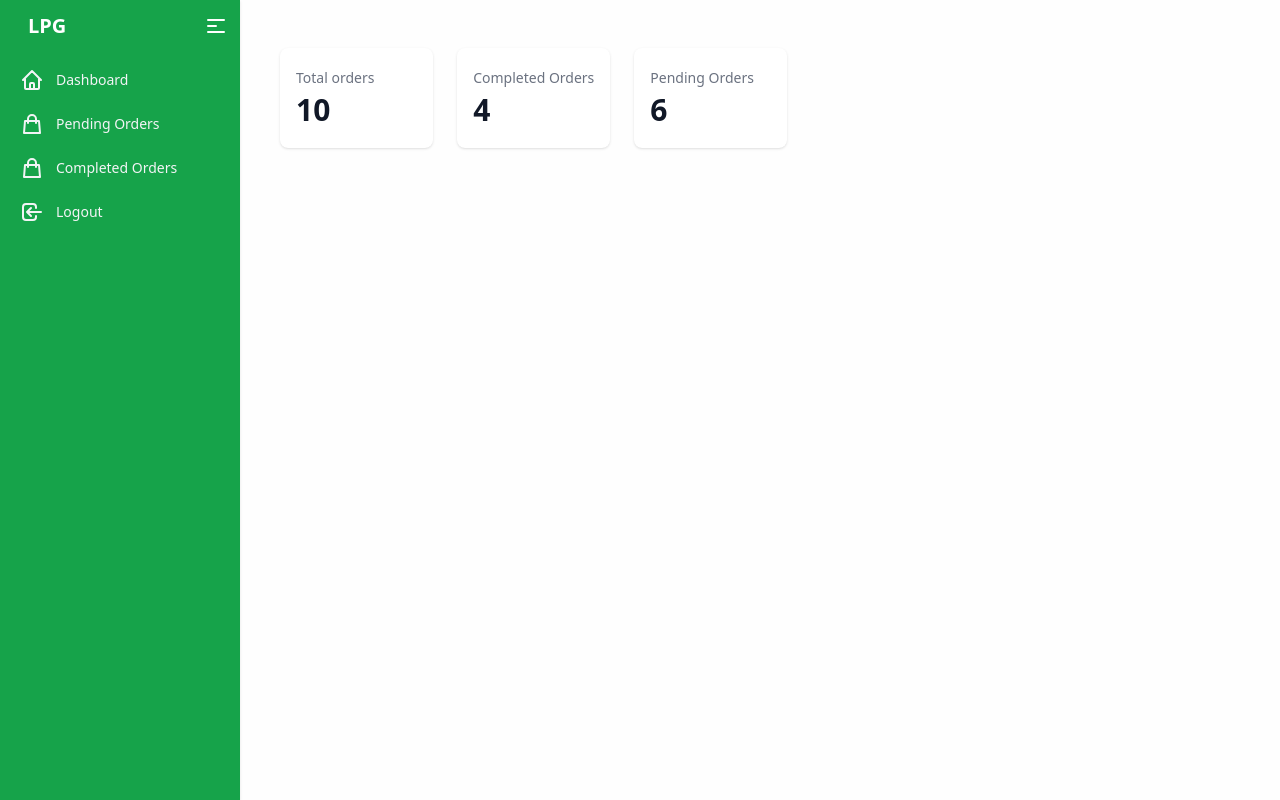
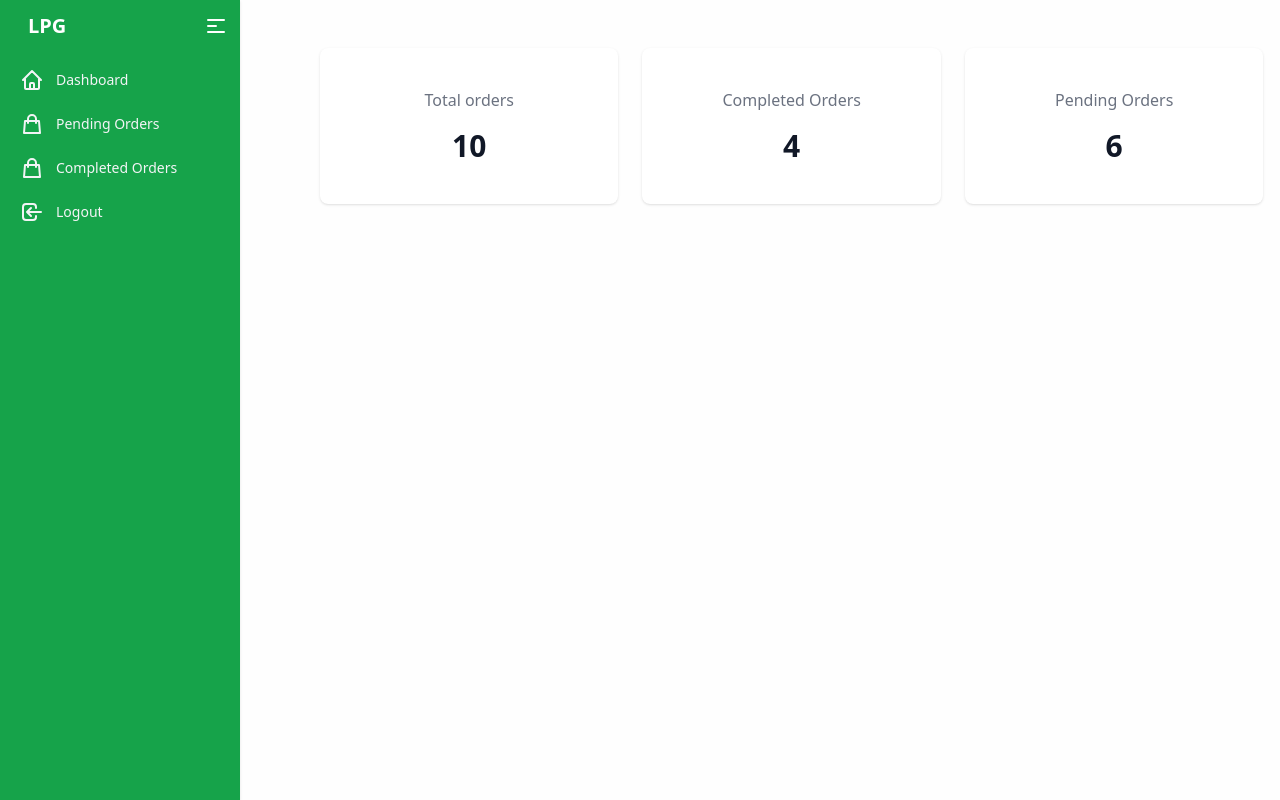
Before and after one commit to Mavene1/LPGautobooking-frontend, a React (Create React App) app: page /vendor in a window 1280 px wide. Built offline with nearby package versions, Linux system fonts and the light colour scheme.

Commit message:
vendor components

```diff
--- a/src/pages/Vendor/Completed.jsx
+++ b/src/pages/Vendor/Completed.jsx
@@ -30,7 +30,7 @@ const Completed = () => {
 
   const element = data.map((data2) => {
     return (
-      <div className="grid grid-cols-3 md:grid-cols-5 gap-8 pl-2 pt-2 border-b w-full items-center justify-between">
+      <div className="grid grid-cols-3 md:grid-cols-5 gap-8 pl-2 py-2 border-b w-full items-center justify-between">
         <p className="p-1">{data2.name}</p>
         <p className="p-1">{data2.phone}</p>
         <p className="p-1 hidden md:flex">{data2.brand}</p>
--- a/src/pages/Vendor/Dashboard.jsx
+++ b/src/pages/Vendor/Dashboard.jsx
@@ -4,24 +4,24 @@ const Dashboard = () => {
   return (
     <div className="flex">
       <div className="container mx-auto mt-12">
-        <div className="ml-10 grid grid-cols-1 gap-6 mb-6 lg:grid-cols-3">
-          <div className="w-full px-4 py-5 bg-white rounded-lg shadow">
-            <div className="text-sm font-medium text-gray-500 truncate">
+        <div className="ml-20 grid grid-cols-1 gap-6 mb-6 lg:grid-cols-3">
+          <div className="w-full px-14 py-10 md:px-20 md:py-18 bg-white rounded-lg shadow">
+            <div className="text-md mb-4 text-center font-medium text-gray-500 truncate">
               Total orders
             </div>
-            <div className="mt-1 text-3xl font-semibold text-gray-900">10</div>
+            <div className="mt-1 text-3xl font-semibold text-gray-900 text-center">10</div>
           </div>
-          <div className="w-full px-4 py-5 bg-white rounded-lg shadow">
-            <div className="text-sm font-medium text-gray-500 truncate">
+          <div className="w-full px-14 py-10 md:px-20 md:py-18 bg-white rounded-lg shadow">
+            <div className="text-md mb-4 text-center font-medium text-gray-500 truncate">
               Completed Orders
             </div>
-            <div className="mt-1 text-3xl font-semibold text-gray-900">4</div>
+            <div className="mt-1 text-3xl font-semibold text-gray-900 text-center">4</div>
           </div>
-          <div className="w-full px-4 py-5 bg-white rounded-lg shadow">
-            <div className="text-sm font-medium text-gray-500 truncate">
+          <div className="w-full px-14 py-10 md:px-20 md:py-18 bg-white rounded-lg shadow">
+            <div className="text-md mb-4 text-center font-medium text-gray-500 truncate">
               Pending Orders
             </div>
-            <div className="mt-1 text-3xl font-semibold text-gray-900">6</div>
+            <div className="mt-1 text-3xl font-semibold text-gray-900 text-center">6</div>
           </div>
         </div>
       </div>
--- a/src/pages/Vendor/Pending.jsx
+++ b/src/pages/Vendor/Pending.jsx
@@ -38,7 +38,7 @@ const Pending = () => {
   const element = data.map((data2) => {
     return (
 
-      <div className="grid grid-cols-5 md:grid-cols-7 gap-4 pl-2 pt-2 border-b w-full items-center justify-between">
+      <div className="grid grid-cols-5 md:grid-cols-7 gap-8 pl-2 pt-2 border-b w-full items-center justify-between">
         <p className="p-1">{data2.name}</p>
         <p className="p-1">{data2.phone}</p>
         <p className="p-1 hidden md:flex">{data2.brand}</p>
--- a/src/pages/Vendor/Sidebar.jsx
+++ b/src/pages/Vendor/Sidebar.jsx
@@ -2,6 +2,7 @@ import { useState } from "react";
 import Dashboard from "./Dashboard";
 import Completed from "./Completed";
 import Pending from "./Pending";
+import {Link} from 'react-router-dom'
 
 
 export default function Sidebar() {
@@ -138,7 +139,7 @@ export default function Sidebar() {
                     />
                   </svg>
                   <span className="text-gray-100 hover:text-gray-300 cursor-pointer">
-                    Logout
+                  <Link to='/login1'>Logout</Link>
                   </span>
                 </a>
               </li>
@@ -149,7 +150,6 @@ export default function Sidebar() {
       {display === "dashboard" && <Dashboard />}
       {display === "completed" && <Completed />}
       {display === "pending" && <Pending />}
-
     </div>
   );
 }
```
